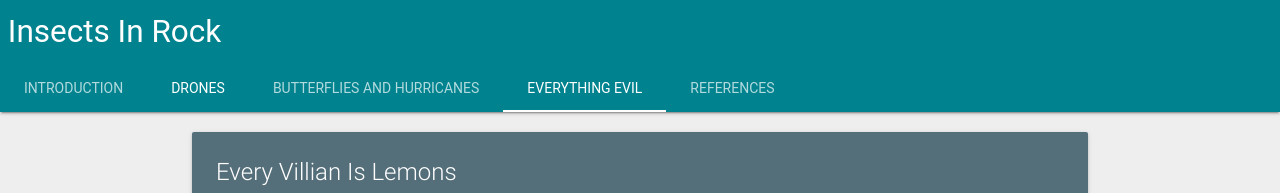
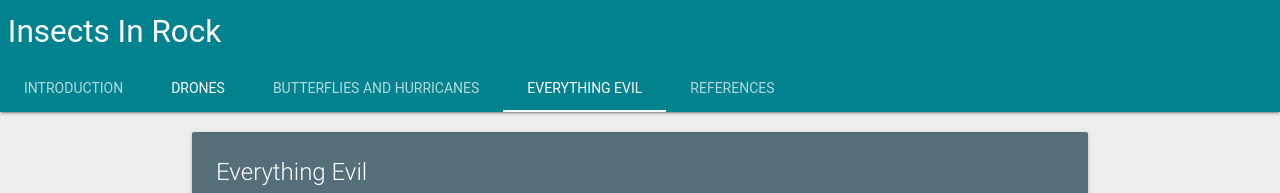
Before and after one commit to NathanTan/Insects-In-Rock, a plain HTML site: page index.html in a window 1280 px wide. Both pictures are taken after a click on the element 640 px from the left and 88 px from the top of the page. Shown: the top 193 px of the page. Drawn offline with nearby package versions, Linux system fonts and the light colour scheme; a web font is replaced by a local one.

Commit message:
Title change.

```diff
--- a/index.html
+++ b/index.html
@@ -297,7 +297,7 @@
             <div class="col">
                 <div class="card blue-grey darken-1">
                     <div class="card-content white-text">
-                        <span class="card-title">Every Villian Is Lemons</span>
+                        <span class="card-title">Everything Evil</span>
                         <div class="col s6">
 
                             <p>Coming together in 1995, Coheed and Cambria is a progressive rock band with its roots in Nyack,
@@ -398,8 +398,10 @@
                         <p>“Secrets of Painted Lady Migration Unveiled.” BirdGuides, 15 June 2017, www.birdguides.com/news/secrets-of-painted-lady-migration-unveiled/.</p>
                         <p>Global Pollinator Declines: Trends, Impacts and Drivers. www.researchgate.net/publication/41621021_Global_pollinator_declines_Trends_impacts_and_drivers.</p>
                         <p>Miller, Betsey. “Killer Bees.” 30 Jan. 2018.</p>
-                        <p>Han, Fan, et al. “From Where Did the Western Honeybee (Apis Mellifera) Originate?” Ecology and Evolution, 12 July 2012, doi:10.3897/bdj.4.e7720.figure2f.</p>
-                        <p>“Welcome to The Dragonfly Website!” Dragonfly | Dragonflies| Damselflies | Dragonfly Photos | Dragonfly Videos | What Do Dragonflies Eat, dragonflywebsite.com/.</p>
+                        <p>Han, Fan, et al. “From Where Did the Western Honeybee (Apis Mellifera) Originate?” Ecology and Evolution,
+                            12 July 2012, doi:10.3897/bdj.4.e7720.figure2f.</p>
+                        <p>“Welcome to The Dragonfly Website!” Dragonfly | Dragonflies| Damselflies | Dragonfly Photos | Dragonfly
+                            Videos | What Do Dragonflies Eat, dragonflywebsite.com/.</p>
                         <p>“Emperor Dragonfly.” British-Dragonflies.org.uk, british-dragonflies.org.uk/species/emperor-dragonfly.</p>
                         <p>“Emperor Dragonfly Videos, Photos and Facts.” Arkive, www.arkive.org/emperor-dragonfly/anax-imperator/.</p>
                     </div>
```
